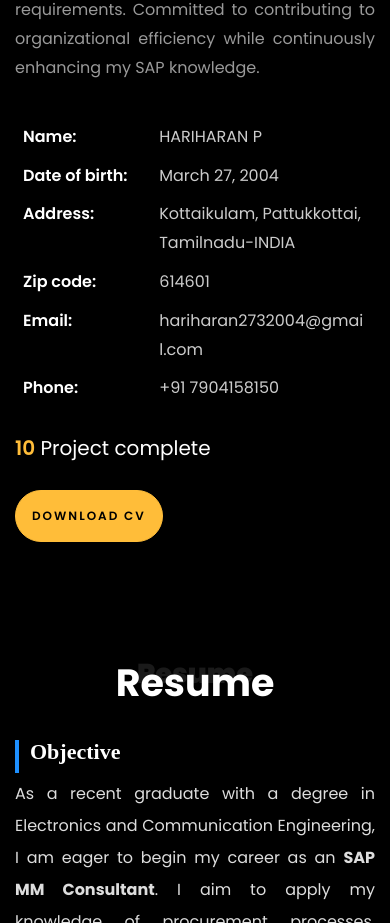
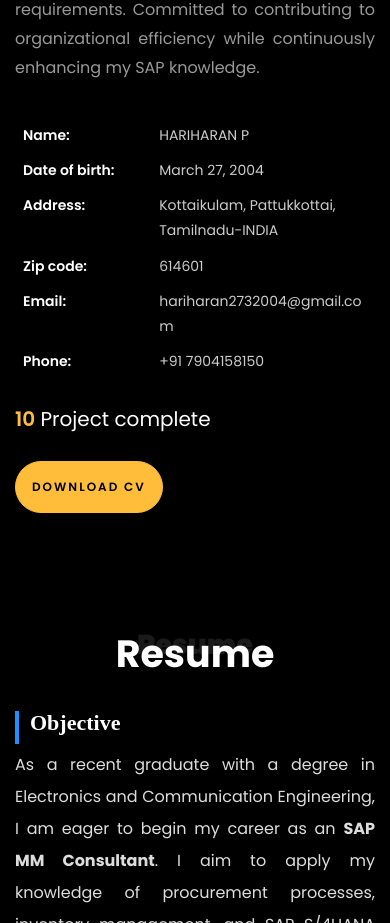
Before and after one commit to hariharan2732004/ex-port, a plain HTML site: page index.html in a window 390 px wide. Shown: the part 1178-2101 px from the top of the page. Drawn offline with nearby package versions, Linux system fonts and the light colour scheme; no server answers; files whose address does not match are found by name.

Commit message:
Update index.html

```diff
--- a/index.html
+++ b/index.html
@@ -1,11 +1,10 @@
 <!DOCTYPE html>
 <html lang="en">
   <head>
-	<script>
-    // Fix: Passive event listeners for smooth scrolling
-    document.addEventListener('touchstart', function(){}, {passive:true});
-    document.addEventListener('wheel', function(){}, { passive: true });
-    document.addEventListener('touchmove', function(){}, { passive: true });
+    <script>
+      document.addEventListener('touchstart', function(){}, {passive:true});
+      document.addEventListener('wheel', function(){}, { passive: true });
+      document.addEventListener('touchmove', function(){}, { passive: true });
     </script>
 
 	<meta name="viewport" content="width=device-width, initial-scale=1.0">
@@ -44,7 +43,7 @@
         .home-slider .owl-stage,
         .home-slider .owl-item,
         .slider-item {
-            touch-action: pan-y !important; /* Allows you to scroll down even if you touch the slider */
+            touch-action: pan-y !important;
         }
 
         /* 2. FIX: Prevent Animations from blocking clicks/scrolls */
@@ -57,22 +56,38 @@
             pointer-events: auto;
         }
 
-        /* 3. FIX: About Section Text Visibility & Fitting on Mobile */
+        /* 3. FIX: RESPONSIVE ABOUT TEXT (Auto-change based on screen) */
+
+        /* DEFAULT (DESKTOP) STYLES */
         .about-info li {
             display: flex;
             margin-bottom: 10px;
+            font-size: 16px; /* Standard size */
         }
         .about-info li span:first-child {
             font-weight: 600;
-            color: #ffffff; /* Label Color: White */
-            min-width: 110px; /* Fixed width for labels */
+            color: #ffffff;
+            width: 130px; /* Fixed width for perfect alignment */
+            min-width: 130px;
             margin-right: 10px;
         }
         .about-info li span:last-child {
-            color: #cccccc; /* Value Color: Light Gray (Visible on Black) */
-            word-break: break-word; /* BREAKS LONG EMAILS TO NEXT LINE */
-            overflow-wrap: break-word;
-            min-width: 0; /* Allows text to wrap inside flexbox */
+            color: #cccccc;
+        }
+
+        /* MOBILE STYLES (Triggers automatically on screens smaller than 768px) */
+        @media (max-width: 768px) {
+            .about-info li {
+                font-size: 14px; /* Slightly smaller text to fit phone */
+            }
+            .about-info li span:first-child {
+                width: 90px; /* Smaller label width */
+                min-width: 90px;
+            }
+            .about-info li span:last-child {
+                word-break: break-word; /* Wrap long emails/addresses */
+                overflow-wrap: break-word;
+            }
         }
     </style>
 
```
